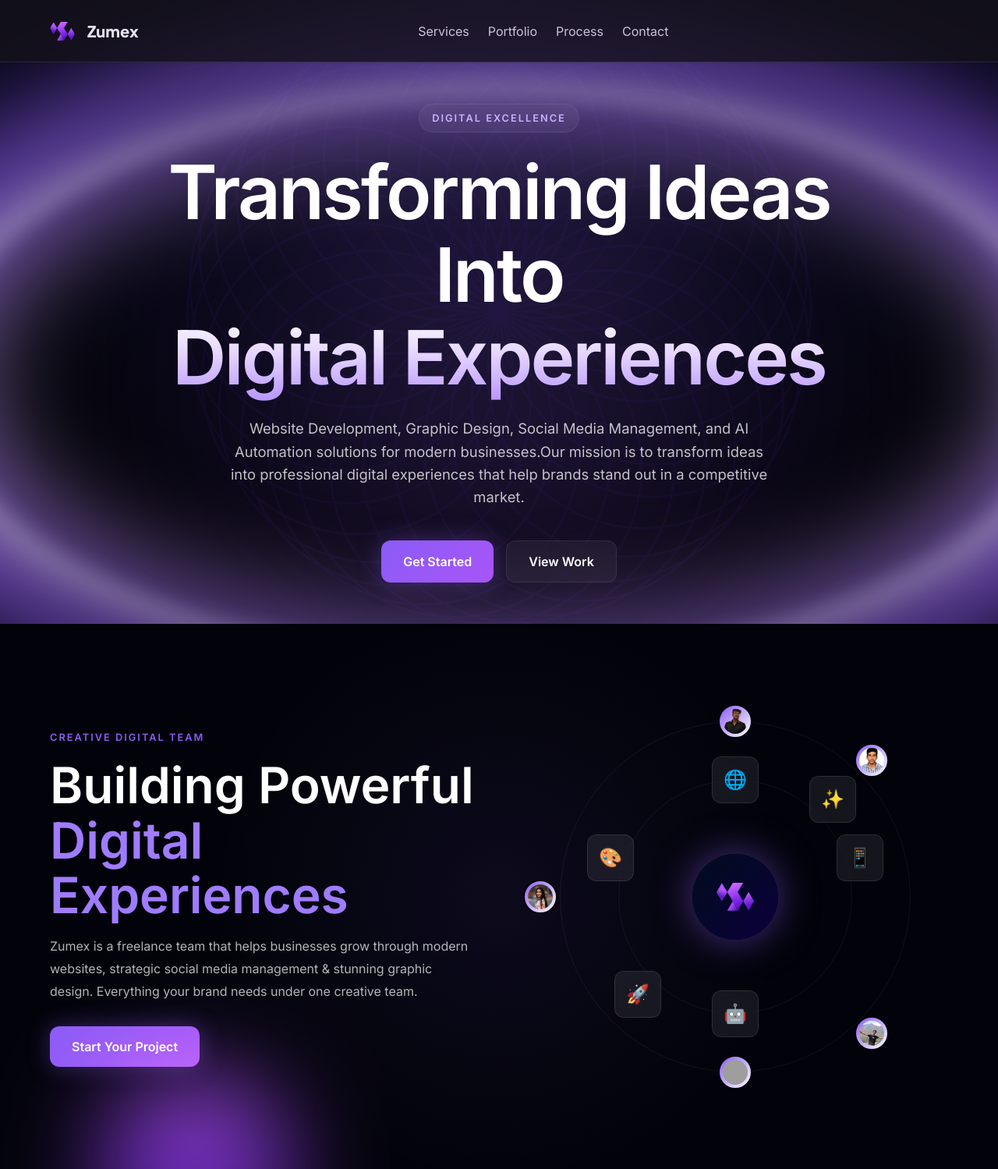
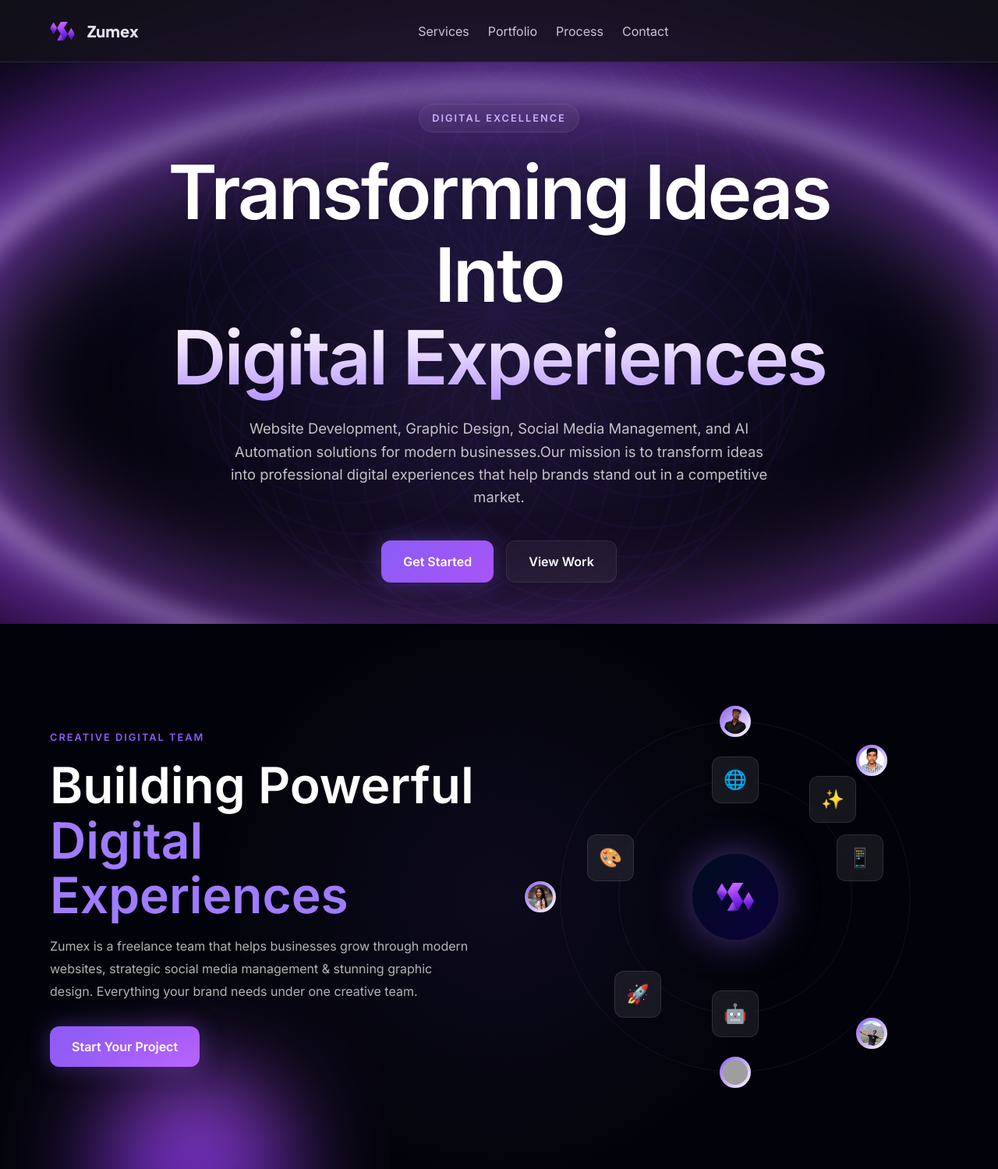
Before and after one commit to Vicky-Developer28/zumex, a Django app: page / in a window 1280 px wide. Shown: the top 1499 px of the page at 78% size. Run offline with Django 5.2, Linux system fonts and the light colour scheme; some libraries are stand-ins or nearby versions; grey boxes are pictures that could not be loaded.

Commit message:
Update glow-arc styles with new color gradients

```diff
--- a/Template/zumex/index.html
+++ b/Template/zumex/index.html
@@ -59,15 +59,33 @@
     position: absolute;
     inset: 0;
     border-radius: inherit;
-        background: radial-gradient(ellipse at center, transparent 46%, rgba(255,255,255,0.08) 49%, rgba(243,232,255,0.25) 51%, rgba(224,193,255,0.45) 53%, rgba(195,138,255,0.90) 55%, rgba(170,112,255,1) 57%, rgba(137,86,255,0.85) 60%, rgba(95,55,220,0.40) 66%, transparent 76%);
+    background: radial-gradient(
+        ellipse at center,
+        transparent 46%,
+        rgba(168, 85, 247, 0.08) 49%,
+        rgba(192, 132, 252, 0.25) 51%,
+        rgba(216, 180, 254, 0.45) 53%,
+        rgba(168, 85, 247, 0.90) 55%,
+        rgba(147, 51, 234, 1) 57%,
+        rgba(126, 34, 206, 0.85) 60%,
+        rgba(88, 28, 135, 0.40) 66%,
+        transparent 76%
+    );
     filter: blur(70px);
 }
+
 .glow-arc::after {
     content: "";
     position: absolute;
     inset: 0;
     border-radius: inherit;
-        background: radial-gradient(ellipse at center, transparent 53%, rgba(255,255,255,0.35) 54.5%, rgba(255,255,255,0.15) 56%, transparent 60%);
+    background: radial-gradient(
+        ellipse at center,
+        transparent 53%,
+        rgba(233, 213, 255, 0.55) 54.5%,
+        rgba(196, 181, 253, 0.25) 56%,
+        transparent 60%
+    );
     filter: blur(14px);
 }
     .hero-content {
```
Lines whose indentation alone changed are shown as unchanged.
